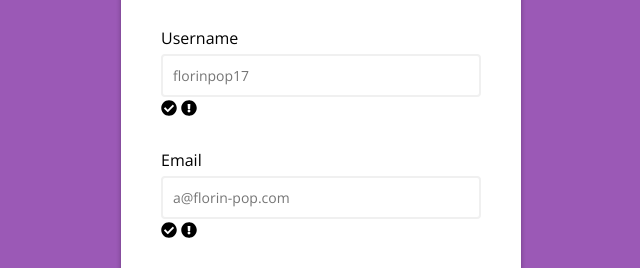
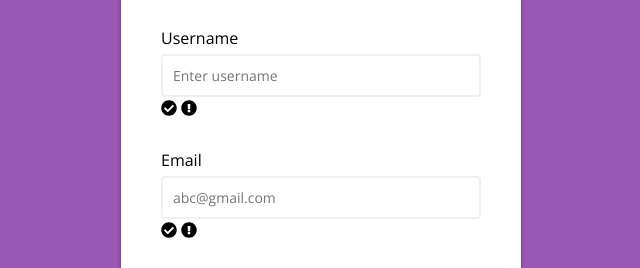
Before and after one commit to HarishaOrugunta123/Survey-form, a website: page form.html in a window 1280 px wide. Shown: the part 138-406 px from the top of the page, 319-959 px from the left. Drawn offline with nearby package versions, Linux system fonts and the light colour scheme; a web font is replaced by a local one.

Commit message:
Update Placeholder content

```diff
--- a/form.html
+++ b/form.html
@@ -19,14 +19,14 @@
             <form id="form" class="form">
                 <div class="form-control">
                     <label for="username">Username</label>
-                    <input type="text" placeholder="florinpop17" id="username" />
+                    <input type="text" placeholder="Enter username" id="username" />
                     <i class="fas fa-check-circle"></i>
                     <i class="fas fa-exclamation-circle"></i>
                     <small>Error message</small>
                 </div>
                 <div class="form-control">
                     <label for="username">Email</label>
-                    <input type="email" placeholder="a@florin-pop.com" id="email" />
+                    <input type="email" placeholder="abc@gmail.com" id="email" />
                     <i class="fas fa-check-circle"></i>
                     <i class="fas fa-exclamation-circle"></i>
                     <small>Error message</small>
```
